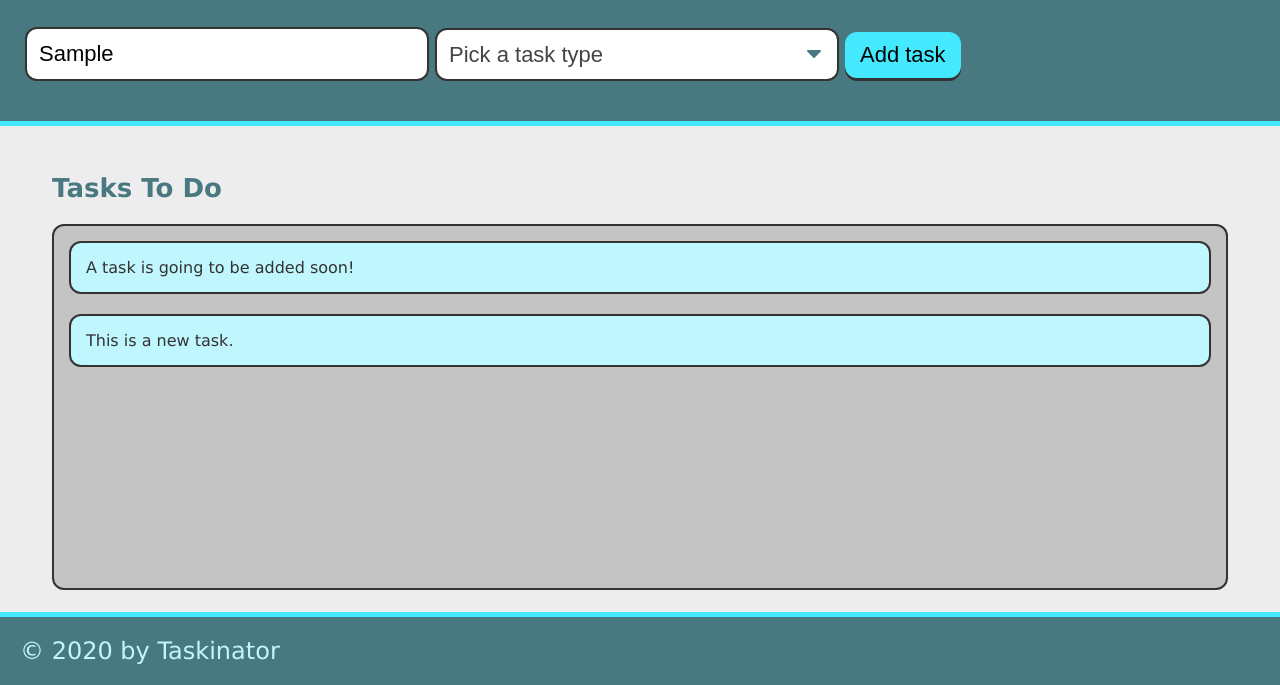
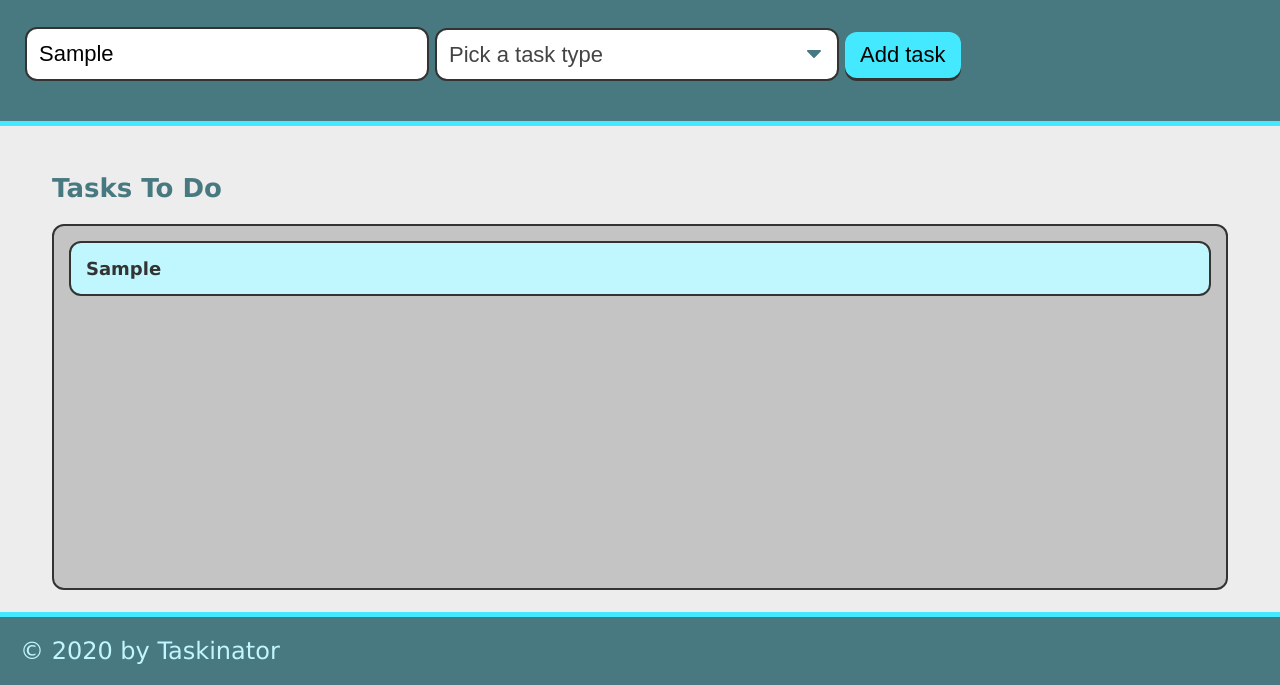
Before and after one commit to afatasi26/taskinator, a plain HTML site: page index.html in a window 1280 px wide. Both pictures are taken after typing "Sample" into the empty fields and a click on the button "Add task". Shown: the part 115-800 px from the top of the page. Drawn offline with Linux system fonts and the light colour scheme; files whose address does not match are found by name.

Commit message:
submission

```diff
--- a/assets/javascript/script.js
+++ b/assets/javascript/script.js
@@ -4,10 +4,29 @@ var tasksToDoEl = document.querySelector("#tasks-to-do");
 var createTaskHandler = function(event) {
   event.preventDefault();
 
+var taskNameInput = document.querySelector("input[name='task-name']").value;
+var taskTypeInput = document.querySelector("select[name='task-type']").value;
+console.log(taskTypeInput);
+
+//create list item
   var listItemEl = document.createElement("li");
   listItemEl.className = "task-item";
-  listItemEl.textContent = "This is a new task.";
+
+//create div to hold task info and add to list item
+  var taskInfoEl = document.createElement("div");
+
+//give it a class name
+  taskInfoEl.className = "task-info";
+
+// add HTML content to div
+  taskInfoEl.innerHTML = "<h3 class='task-name'>" + taskNameInput + "</h3><span class='task-type'>" + taskTypeInput + "</span>";
+  listItemEl.appendChild(taskInfoEl);
+
+// add entire list item to list
   tasksToDoEl.appendChild(listItemEl);
+
+
+
   };
 
   formEl.addEventListener("submit", createTaskHandler);
--- a/index.html
+++ b/index.html
@@ -37,7 +37,7 @@
     <section class="task-list-wrapper">
         <h2 class="list-title">Tasks To Do</h2>
         <ul class="task-list" id="tasks-to-do">
-             <li class="task-item">A task is going to be added soon!</li>
+
 
         </ul>
     </section>
```
